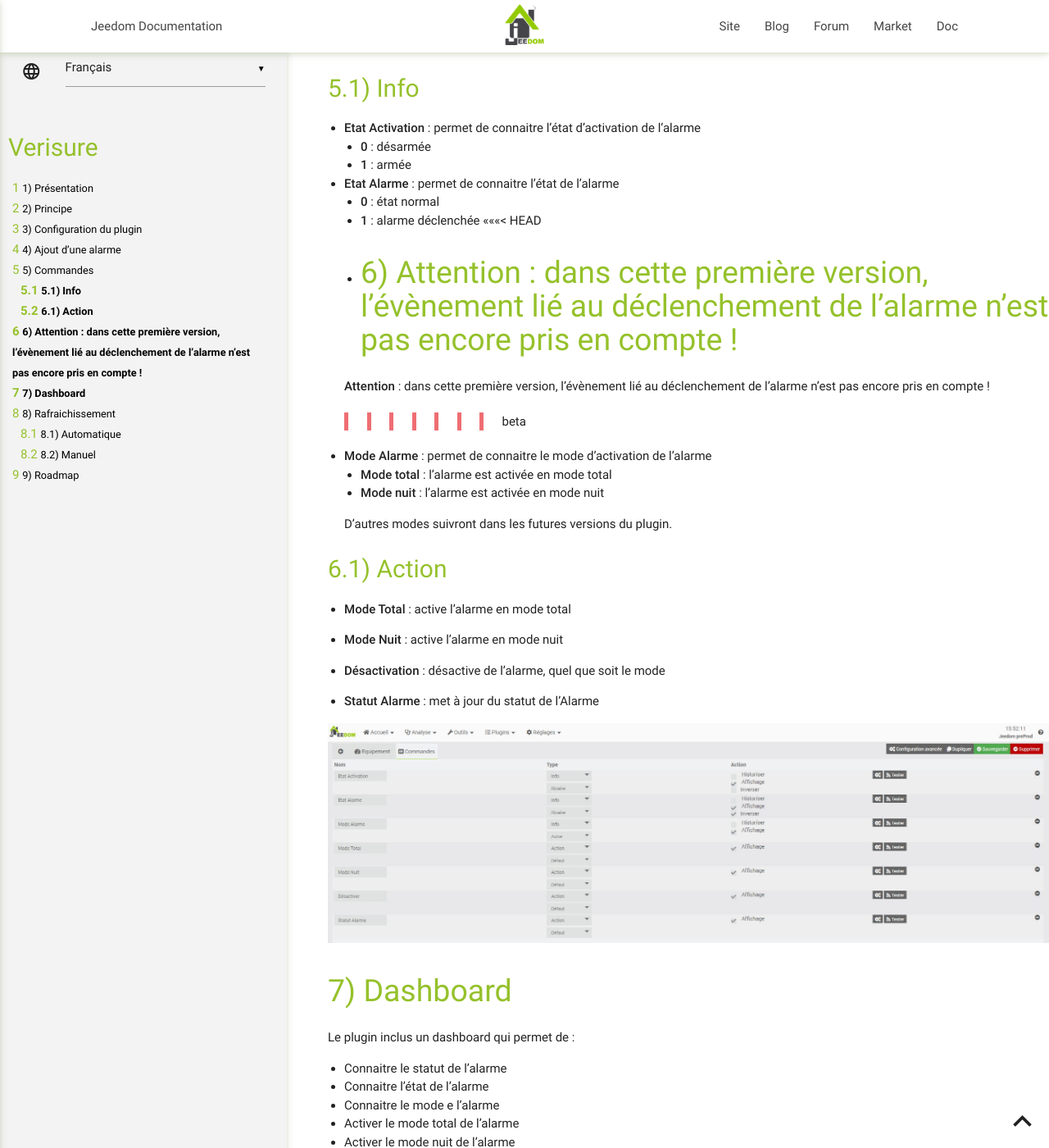
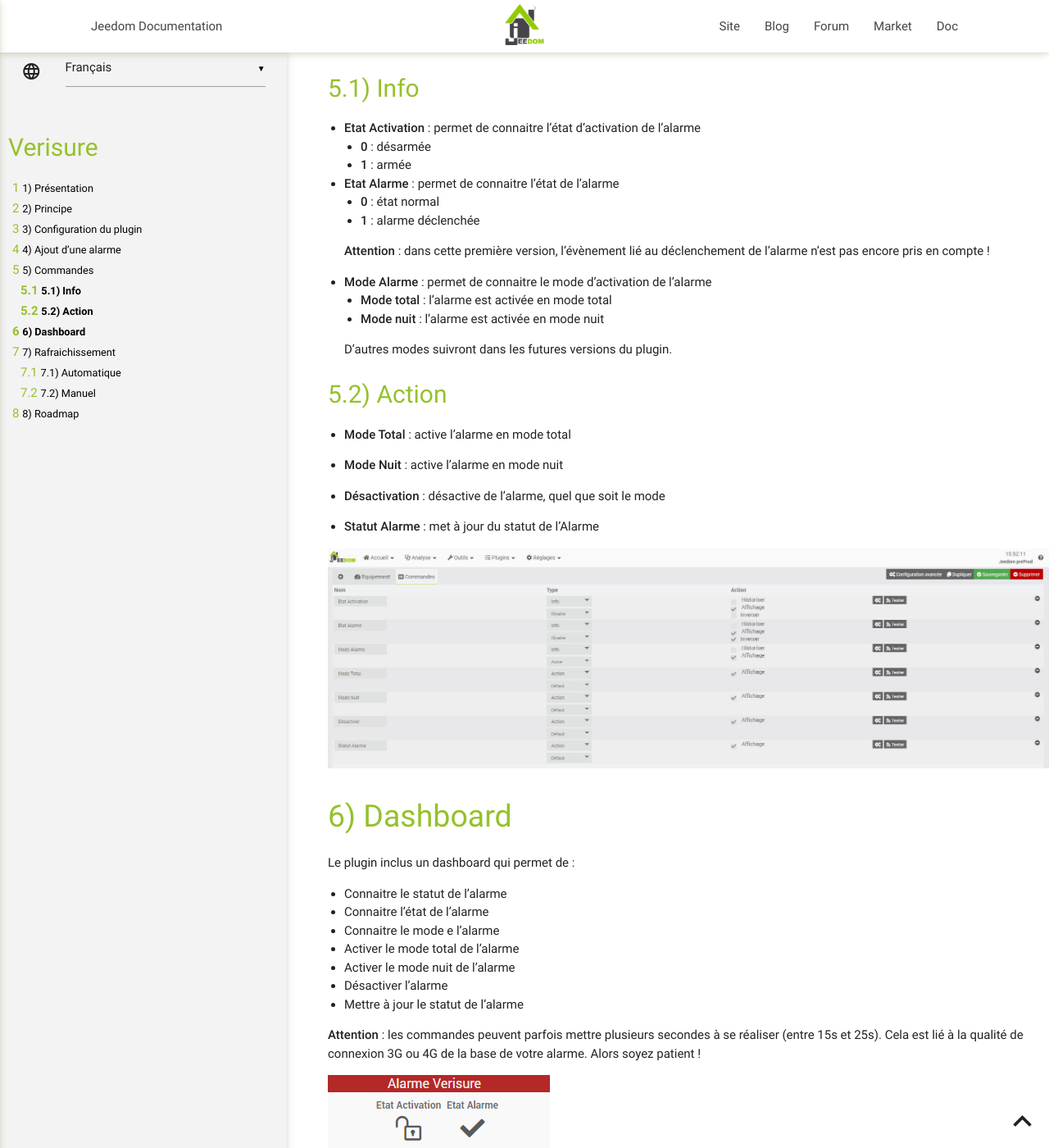
Before and after one commit to Xav-74/verisure, a Jekyll site: the page built from docs/fr_FR/index.md, in a window 1280 px wide and 1400 px high, scrolled down 3263 px. Shown: the whole window at 82% size. Built offline with Jekyll 4.4.1, drawn with Linux system fonts in a browser that asks for light colours; our own code applies the rules of GitHub Pages for plain Markdown files; some of the changed text lies outside the part shown.

Commit message:
Update index.md

```diff
--- a/docs/fr_FR/index.md
+++ b/docs/fr_FR/index.md
@@ -92,12 +92,8 @@ Il existe actuellement plusieurs commandes qui sont décrites ci-dessous.
 -   **Etat Alarme** : permet de connaitre l'état de l'alarme
 	- **0** : état normal
 	- **1** : alarme déclenchée
-<<<<<<< HEAD
-	- **Attention** : dans cette première version, l'évènement lié au déclenchement de l'alarme n'est pas encore pris en compte !
-=======
 
 	**Attention** : dans cette première version, l'évènement lié au déclenchement de l'alarme n'est pas encore pris en compte !
->>>>>>> beta
 
 -   **Mode Alarme** : permet de connaitre le mode d'activation de l'alarme
 	- **Mode total** : l'alarme est activée en mode total
```
